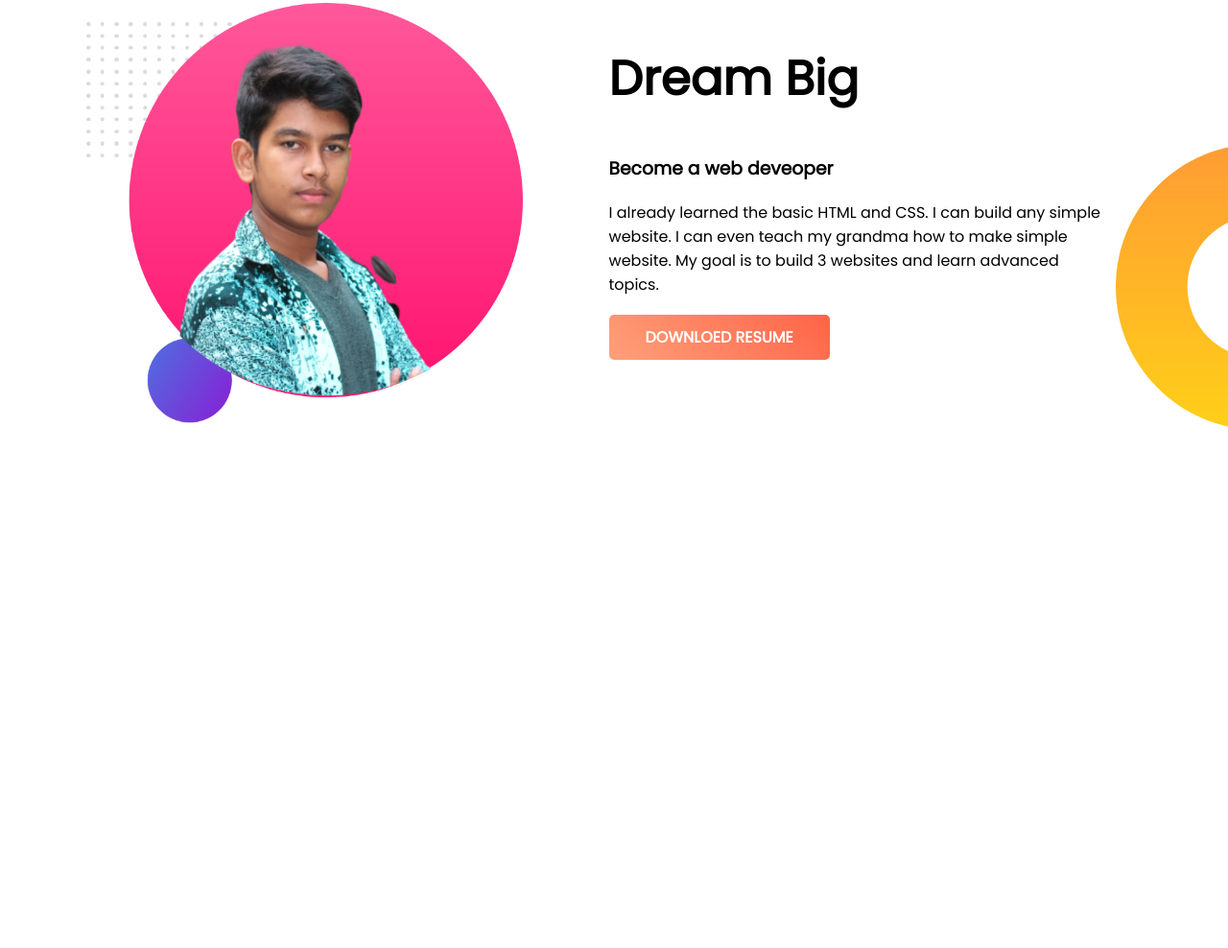
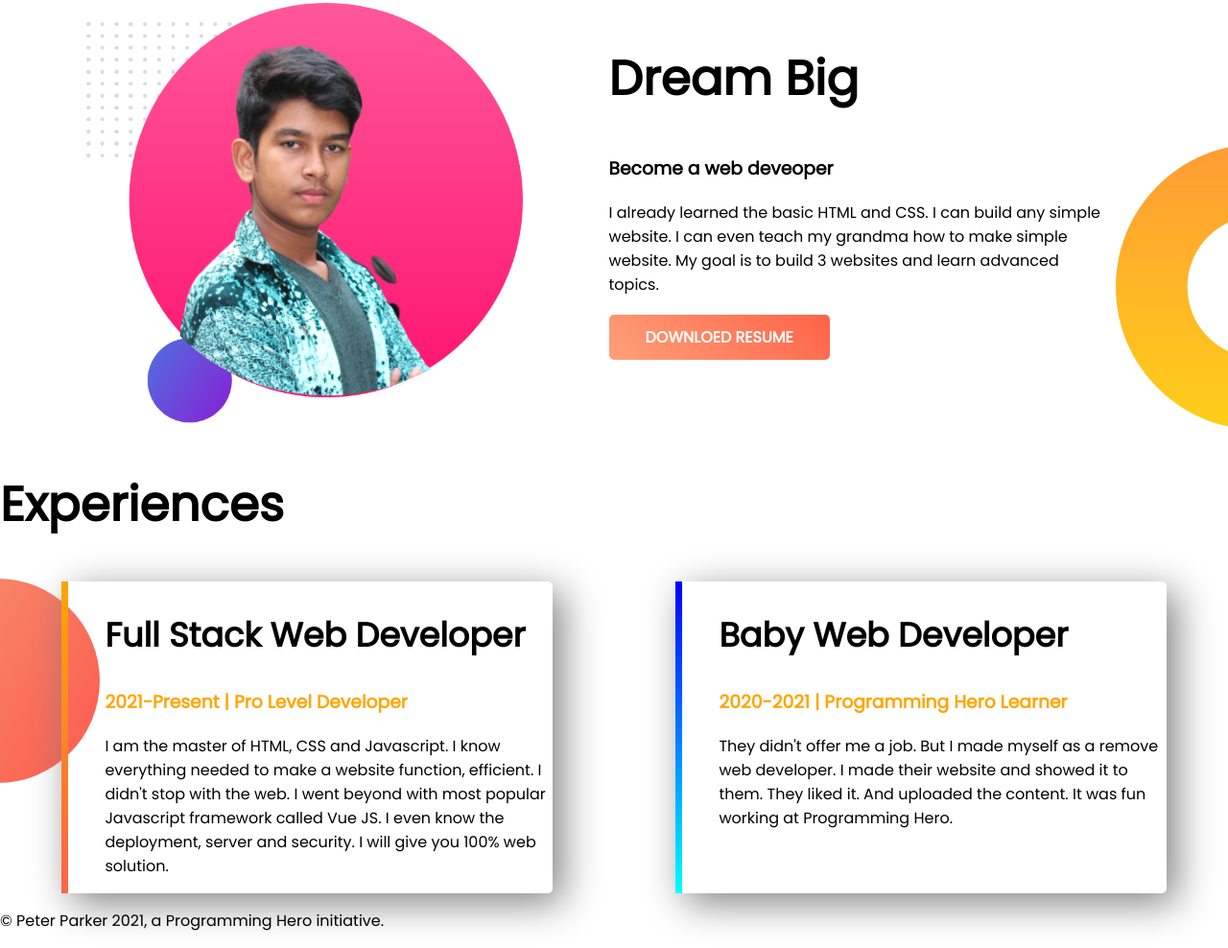
Before and after one commit to Yasin440/developer_portfolio, a plain HTML site: page index.html in a window 1280 px wide. Shown: the part 624-1612 px from the top of the page at 96% size. Before the commit the page ends 1072 px from the top, so only its background shows below. Drawn offline with Linux system fonts and the light colour scheme.

Commit message:
experience area done

```diff
--- a/index.html
+++ b/index.html
@@ -14,7 +14,7 @@
     <section class="welcomePart">
         <div class="divInfo">
             <h1>Welcome To</h1>
-            <h1><span class="developerName">Yasin Ahmed</span> World</h1>
+            <h1><span class="developerColor">Yasin Ahmed</span> World</h1>
             <h3>Build Climber and Train Stopper</h3>
             <p>You might saw me jumping, climbing buildings, and stopping trains. But nobody pays me a dime for that work. That's why I am learning and mastering web development. I will not stop until I become the Web Development Hero.</p>
             <a target="_blank" href="" class="link_button">hire me</a>
@@ -33,7 +33,24 @@
             <p>I already learned the basic HTML and CSS. I can build any simple website. I can even teach my grandma how to make simple website. My goal is to build 3 websites and learn advanced topics.</p>
             <a target="-blank" href="" class="link_button">downloed resume</a>
         </div>
-
     </section>
+    <section class="Experiences">
+        <h1>Experiences</h1>
+        <div class="displayFlex">
+            <div id="fullStackDeveloper" class="halfWidth">
+                <h2>Full Stack Web Developer</h2>
+                <h3 class="developerColor">2021-Present | Pro Level Developer</h3>
+                <p>I am the master of HTML, CSS and Javascript. I know everything needed to make a website function, efficient. I didn't stop with the web. I went beyond with most popular Javascript framework called Vue JS. I even know the deployment, server and security. I will give you 100% web solution.</p>
+            </div>
+            <div id="babyWebDeveloper" class="halfWidth">
+                <h2>Baby Web Developer</h2>
+                <h3 class="developerColor">2020-2021 | Programming Hero Learner</h3>
+                <p>They didn't offer me a job. But I made myself as a remove web developer. I made their website and showed it to them. They liked it. And uploaded the content. It was fun working at Programming Hero.</p>
+            </div>
+        </div>
+    </section>
+    <footer>
+        <p>© Peter Parker 2021, a Programming Hero initiative.</p>
+    </footer>
 </body>
 </html>
--- a/style.css
+++ b/style.css
@@ -34,7 +34,7 @@ body{
 h1{
     font-size: 50px;
 }
-.developerName{
+.developerColor{
     color: orange;
 }
 .dreamBig{
@@ -55,3 +55,32 @@ h1{
 .divInfo p{
     margin-bottom: 30px !important;
 }
+.displayFlex{
+    display: flex;
+}
+.Experiences{
+    background-image: url(images/exp-bg.png);
+    background-repeat: no-repeat;
+    background-position: left;
+}
+.halfWidth{
+    width: 80%;
+    margin-left: 5%;
+    margin-right: 5%;
+    padding-left: 3%;
+    box-shadow: 10px 10px 40px gray;
+    border-radius: 5px;
+}
+h2{
+    font-size: 35px;
+}
+#fullStackDeveloper{
+    border-left: 7px solid;
+    border-image: linear-gradient(orange, tomato);
+    border-image-slice: 1;
+}
+#babyWebDeveloper{
+    border-left: 7px solid;
+    border-image: linear-gradient(blue, cyan);
+    border-image-slice: 1;
+}
```
